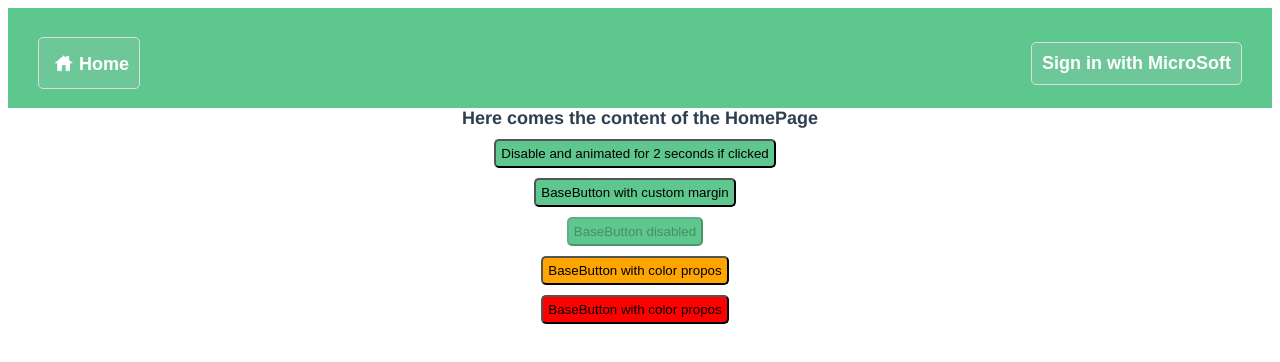
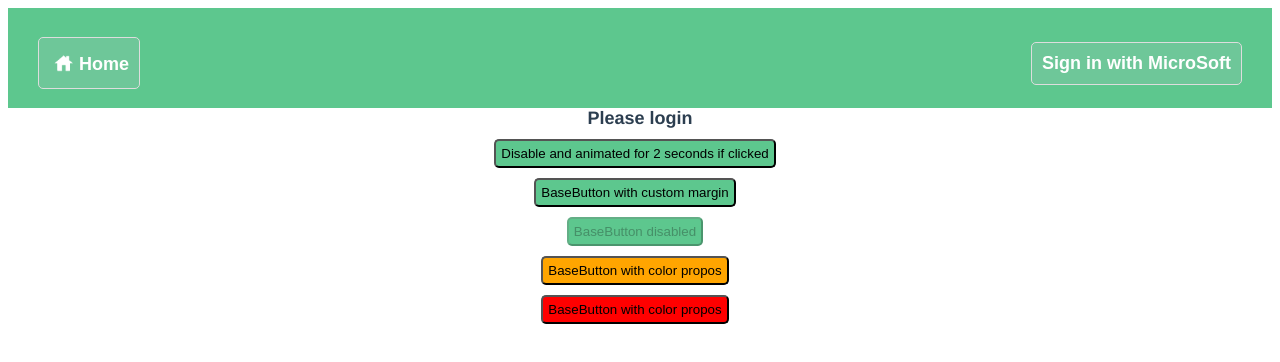
Before and after one commit to PPPPLI/TP4_VueJs, a Vue app in the folder vue-oauth-microsoft-graph/: page / in a window 1280 px wide. Shown: the top 362 px of the page. Built offline with nearby package versions, Linux system fonts and the light colour scheme; no server answers.

Commit message:
Ex2. State management with propos/event

```diff
--- a/vue-oauth-microsoft-graph/src/App.vue
+++ b/vue-oauth-microsoft-graph/src/App.vue
@@ -1,8 +1,8 @@
 <template>
 
-        <header-component></header-component>
+        <header-component @userShare="getUserInfo"></header-component>
 
-        <div id="title">Here comes the content of the HomePage</div>
+        <div id="title">{{ user }}</div>
 
         <div><HomePageComponent color="primary" :disabled=isPending @click.stop.prevent=handlerClick>
             Disable and animated for {{counter+1}} seconds if clicked
@@ -42,7 +42,8 @@ export default {
     return {
 
         isPending:false,
-        counter : 1
+        counter : 1,
+        user:"Please login"
     }
   },
 
@@ -62,6 +63,11 @@ export default {
         })
 
         asyncPromise.finally(()=> this.isPending = false)
+    },
+
+    getUserInfo(data){
+
+        this.user = data.name;
     }
   }
 }
--- a/vue-oauth-microsoft-graph/src/components/headerComponent.vue
+++ b/vue-oauth-microsoft-graph/src/components/headerComponent.vue
@@ -31,14 +31,15 @@ export default{
                 this.isActivated = !this.isActivated
                 const account = await signInAndGetUser();
                 this.user = account;
-                console.log(this.user);
+
+                this.$emit("userShare",this.user)
             } catch (error) {
                 console.error('Sign-in failed:', error);
             }
 
             this.isActivated = !this.isActivated;
         },
-  }
+    }
 }
 
 </script>
```
